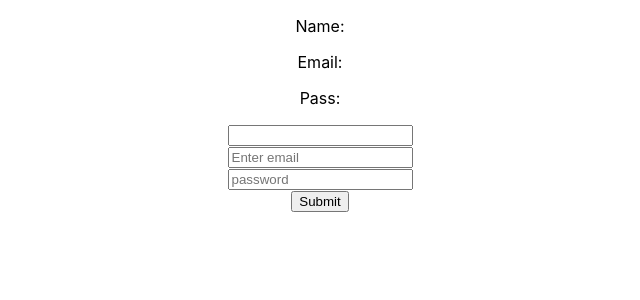
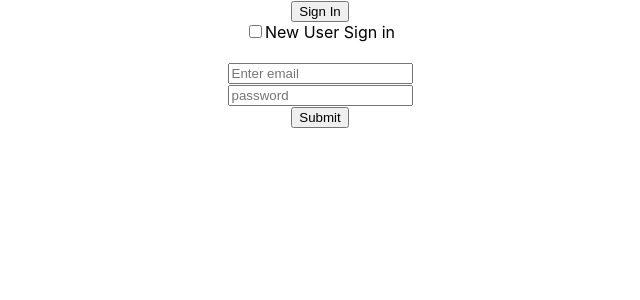
Before and after one commit to golammostafa13/fireauth2, a React (Create React App) app: page / in a window 1280 px wide. Shown: the top 300 px of the page, without its empty margins (320-960 px from the left). Built offline with nearby package versions, Linux system fonts and the light colour scheme.

Commit message:
error handle

```diff
--- a/src/App.js
+++ b/src/App.js
@@ -7,46 +7,72 @@ import firebaseConfig from './components/FirebaseConfig/FirebaseConfig';
 firebase.initializeApp(firebaseConfig);
 
 function App() {
-  // const provider = new firebase.auth.GoogleAuthProvider();
+  const provider = new firebase.auth.GoogleAuthProvider();
   const [user, setUser] = useState({
     name: '',
     email: '',
     photoURL: '',
     password: '',
-    isSignedIn: false
+    isSignedIn: false,
+    error: '',
+    success: false,
   })
-  // const handleSignIn = () =>{
-  //   firebase.auth().signInWithPopup(provider)
-  //   .then((res)=>{
-  //     const {displayName, photoURL, email} = res.user;
-  //     const newUser = {
-  //       name: displayName,
-  //       email,
-  //       photoURL,
-  //       password: '',
-  //       isSignedIn: true
-  //     }
-  //     setUser(newUser);
-  //   })
-  //   .catch((err)=>{
-  //     console.log(err.message);
-  //   })
-  // }
-  // const handleSignOut = () =>{
-  //   const newUser = {
-  //     name: '',
-  //     email: '',
-  //     password: '',
-  //     photoURL: '',
-  //     isSignedIn: false
-  //   };
-  //   setUser(newUser);
-  // }
+  const [newUser, setNewUser] = useState(false);
+  const handleSignIn = () =>{
+    firebase.auth().signInWithPopup(provider)
+    .then((res)=>{
+      const {displayName, photoURL, email} = res.user;
+      const newUser = {
+        name: displayName,
+        email,
+        photoURL,
+        password: '',
+        isSignedIn: true,
+        error:'',
+      }
+      setUser(newUser);
+    })
+    .catch((err)=>{
+      console.log(err.message);
+    })
+  }
+  const handleSignOut = () =>{
+    const newUser = {
+      name: '',
+      email: '',
+      password: '',
+      photoURL: '',
+      isSignedIn: false,
+      error: '',
+      success: true
+    };
+    setUser(newUser);
+  }
   const handleSubmit = (e)=>{
-    console.log('hello');
+    // console.log('hello');
+    if(newUser && user.email && user.password){
+      firebase.auth().createUserWithEmailAndPassword(user.email, user.password)
+      .then((res) => {
+        // Signed in
+        const newUserInfo = {...user};
+        newUserInfo.success = true;
+        newUserInfo.error = '';
+        setUser(newUserInfo);
+        // ...
+      })
+      .catch((error) => {
+        // var errorCode = error.code;
+        var errorMessage = error.message;
+        const newUserInfo = {...user};
+        newUserInfo.error = errorMessage;
+        newUserInfo.success = false;
+        setUser(newUserInfo);
+      });
+    }
+    e.preventDefault();
   }
   const handleBlur = (e) =>{
-    console.log(e.target.name, e.target.value);
+    // console.log(e.target.name, e.target.value);
     let isFieldValid=true;
     if(e.target.name==="email"){
        let isEmailValid = /\S+@\S+\.\S/.test(e.target.value);
@@ -66,21 +92,21 @@ function App() {
 
   return (
     <div className="App">
-      {/* { user.isSignedIn ?
+      { user.isSignedIn ?
         <button onClick={handleSignOut}>Sign Out</button> : <button onClick={handleSignIn}>Sign In</button>
-      } */}
+      }
       {/* {user.isSignedIn &&  */}
       <div>
-        <p>Name: {user.name}</p>
-        <p>Email: {user.email}</p>
-        <p>Pass: {user.password}</p>
-
+        <input type="checkbox" onChange={()=>setNewUser(!newUser)}></input>
+        <label>New User Sign in</label>
         <form onSubmit={handleSubmit}>
-          <input onBlur={handleBlur} name="name" type="text" placeholde="Your name" required></input><br></br>
+          {newUser && <input onBlur={handleBlur} name="name" type="text" placeholder="Your name" required></input>}<br></br>
           <input onBlur={handleBlur} name="email" type="email" placeholder="Enter email" required></input><br></br>
           <input onBlur={handleBlur} name="password" type="password" placeholder="password" required></input><br></br>
           <button type="submit">Submit</button>
         </form>
+        <p style={{color: 'red'}}>{user.error}</p>
+
       </div>
       {/* } */}
     </div>
```
